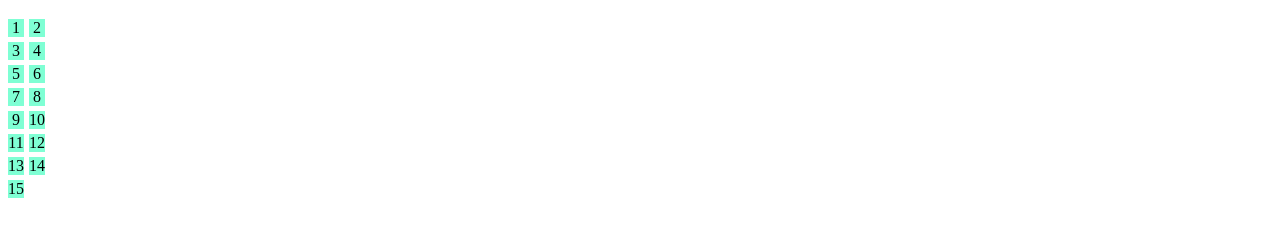
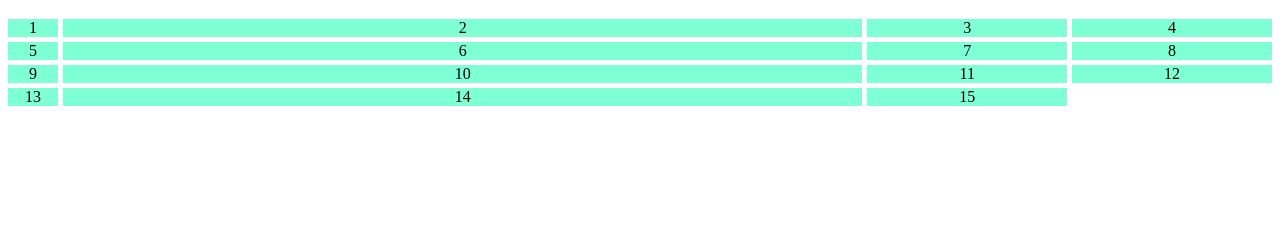
Before and after one commit to naeemcse/Grid, a plain HTML site: page 2.fr/index.html in a window 1280 px wide. Shown: the part 61-298 px from the top of the page. Drawn offline with Linux system fonts and the light colour scheme.

Commit message:
fr uni is added

```diff
--- a/1. container/index.html
+++ b/2.fr/index.html
@@ -4,12 +4,12 @@
 <head>
     <meta charset="UTF-8">
     <meta name="viewport" content="width=device-width, initial-scale=1.0">
-    <title>Grid Container </title>
+    <title> fr  </title>
     <style>
         .container {
-            display: inline-grid ; /* "grid" for take whole space of screen of x axis  */
-            /* display: grid ;  */
-            grid-template-columns: auto auto ;
+         /*   display: inline-grid ;  "grid" for take whole space of screen of x axis  */
+            display: grid ;
+            grid-template-columns: 50px 4fr 1fr 1fr ;
             gap: 5px;
         }
 
```
